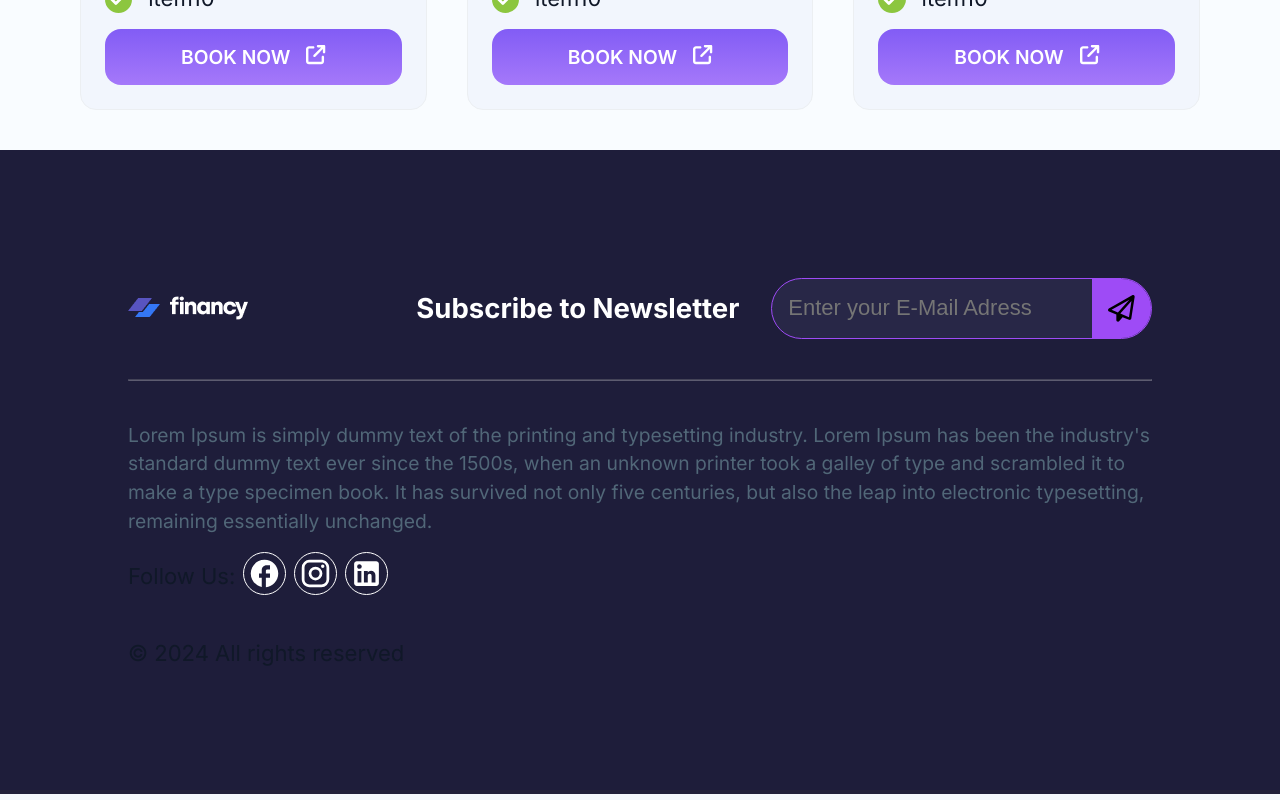
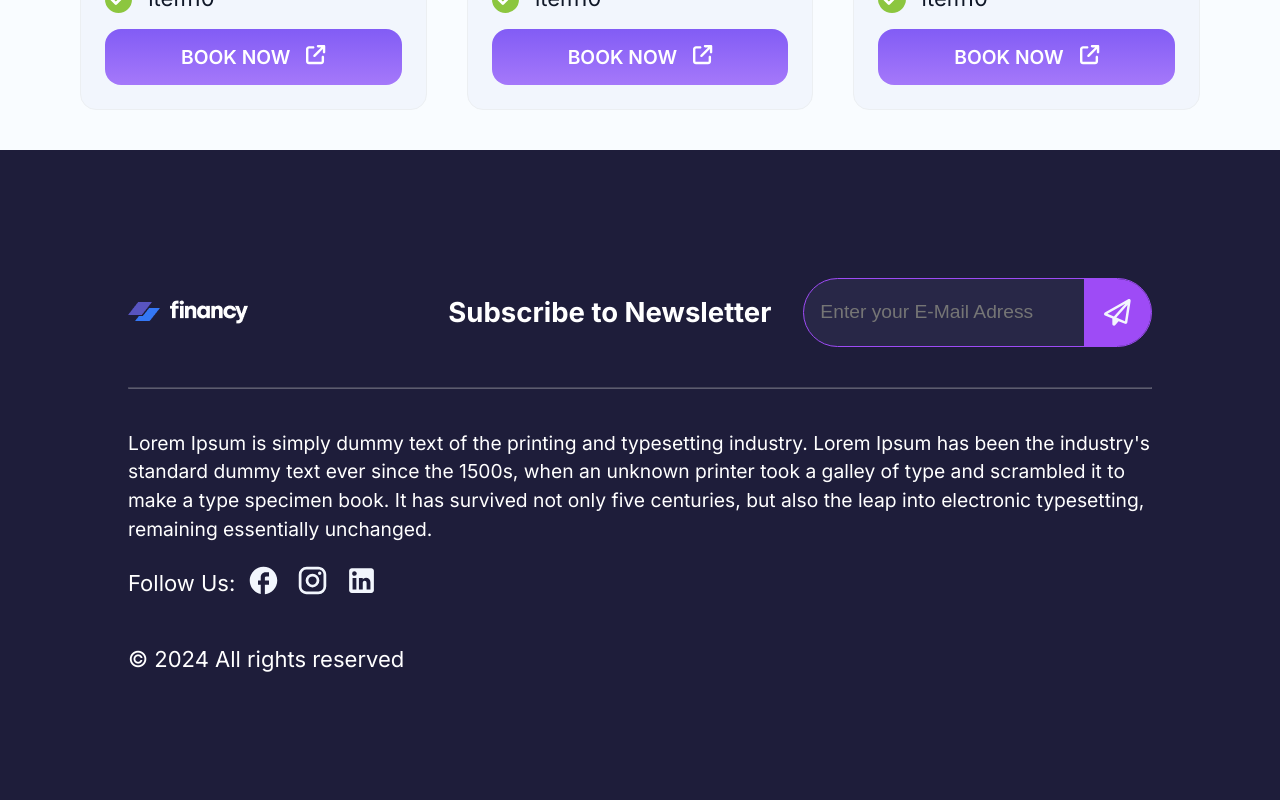
Before and after one commit to danielgen01/financy, a Next.js app: page / in a window 1280 px wide. Shown: the part 3759-4559 px from the top of the page. Built offline with nearby package versions, Linux system fonts and the light colour scheme; no server answers.

Commit message:
fix: light mode styling for footer

```diff
--- a/src/app/components/Footer/Footer.styles.module.css
+++ b/src/app/components/Footer/Footer.styles.module.css
@@ -37,7 +37,7 @@
     border: none;
     background-color: transparent;
     width: 100%;
-    font-size: var(--font-size-md);
+    font-size: var(--font-size-sm);
 
 
 
@@ -65,6 +65,12 @@
     -moz-transition:250ms ease-in-out;
     -ms-transition:250ms ease-in-out;
     -o-transition:250ms ease-in-out;
+}
+
+.StyledIcon {
+   color: var(--color-light-white);
+    border:none ! important;
+
 }
 
 
@@ -101,6 +107,7 @@
 .StyledParagraph {
     text-align: left !important;
     font-size: var(--font-size-sm) !important;
+    color:var(--color-white) !important;
 }
 
 
@@ -111,6 +118,10 @@
     width: 100%;
     gap: var(--spacing-sm);
 
+}
+
+.StyledFollowUsText {
+    color:var(--color-white);
 }
 
 .StyledIconWrapper {
@@ -144,6 +155,10 @@
     color:white;
 }
 
+.StyledFooterBottomText {
+    color:var(--color-white);
+}
+
 
 @media screen and (min-width: 960px) {
     .StyledFooterHead {
--- a/src/app/components/Footer/Footer.tsx
+++ b/src/app/components/Footer/Footer.tsx
@@ -36,7 +36,7 @@ export const Footer = () => {
               electronic typesetting, remaining essentially unchanged.
             </Paragraph>
             <div className={styles.StyledSocialMediaWrapper}>
-              <span>Follow Us:</span>
+              <span className={styles.StyledFollowUsText}>Follow Us:</span>
               <div className={styles.StyledIconWrapper}>
                 <Link href="/" className={styles.StyledLink}>
                   <FacebookOutlined className={styles.StyledIcon} />
@@ -73,7 +73,11 @@ const EmailNewsletterInput = () => {
         className={styles.StyledInputButton}
         onClick={() => alert("Submitted")}
       >
-        <FontAwesomeIcon icon={faPaperPlane} size="2x" />
+        <FontAwesomeIcon
+          icon={faPaperPlane}
+          size="2x"
+          className={styles.StyledIcon}
+        />
       </button>
     </div>
   )
--- a/src/app/global.css
+++ b/src/app/global.css
@@ -113,6 +113,7 @@
     --color-pricing-teaser-text:#000000;
     --color-pricing-section-background:#F9FCFF;
     --color-total-text-background: #E5E9F0;
+    --color-light-white: #F2F6FD;
 
     /* shared colors */
     --color-icon: #778499;
```
